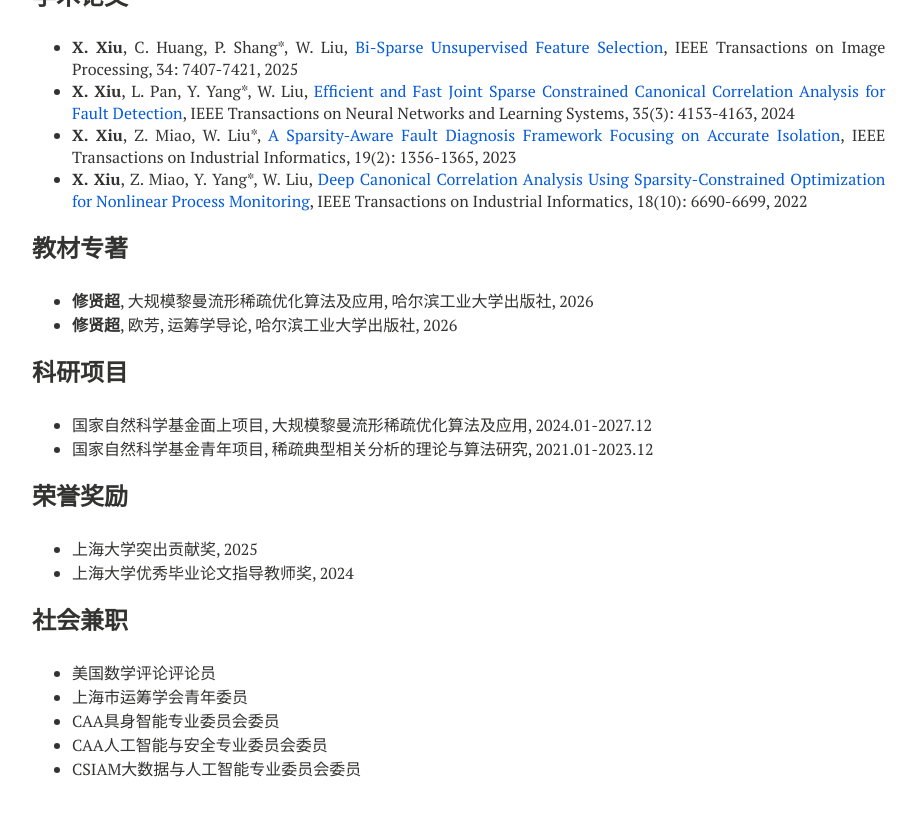
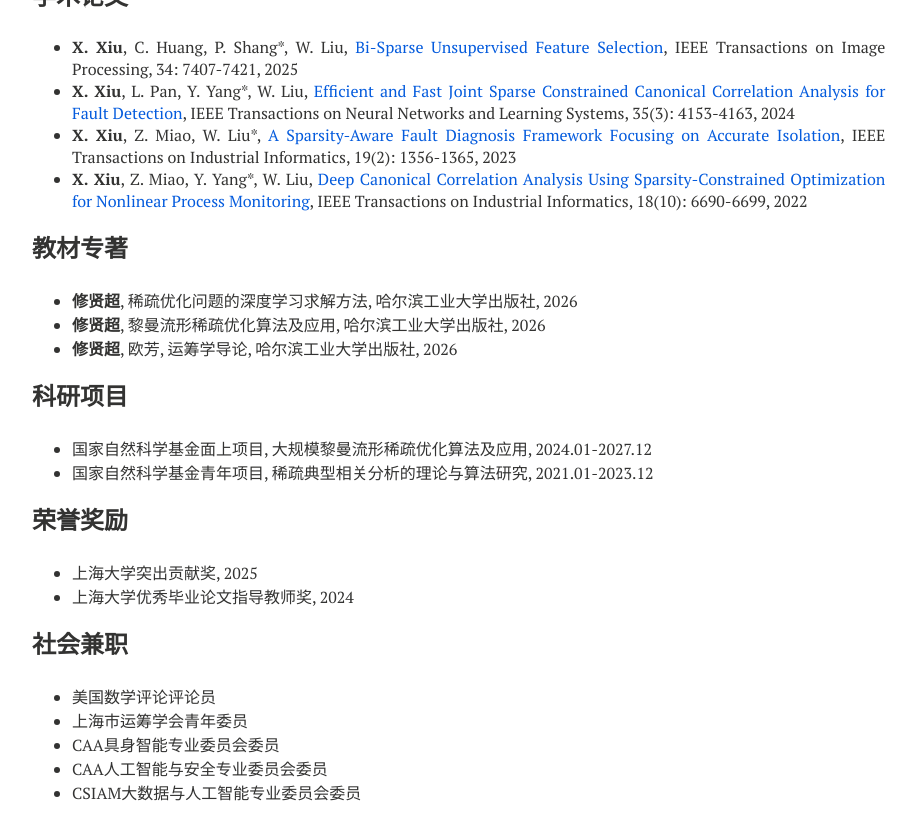
Before and after one commit to xianchaoxiu/xianchaoxiu.github.io, a Jekyll site: the page built from chinese/index.md, in a window 1280 px wide and 900 px high, scrolled down 778 px. Shown: the top 840 px of the window, without its empty margins (288-1205 px from the left). Built offline with Jekyll 4.4.1, drawn with Linux system fonts in a browser that asks for light colours; nearby versions of some CDN libraries.

Commit message:
Update index.md

```diff
--- a/chinese/index.md
+++ b/chinese/index.md
@@ -46,7 +46,8 @@ share: false
 
 
 ### 教材专著
-* <b>修贤超</b>, 大规模黎曼流形稀疏优化算法及应用, 哈尔滨工业大学出版社, 2026 <br>
+* <b>修贤超</b>, 稀疏优化问题的深度学习求解方法, 哈尔滨工业大学出版社, 2026 <br>
+* <b>修贤超</b>, 黎曼流形稀疏优化算法及应用, 哈尔滨工业大学出版社, 2026 <br>
 * <b>修贤超</b>, 欧芳, 运筹学导论, 哈尔滨工业大学出版社, 2026 <br>
 
 
```
